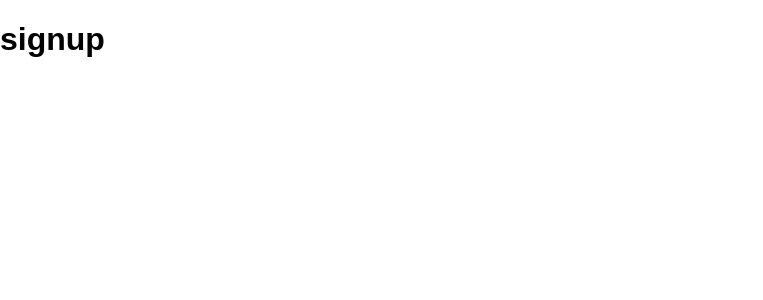
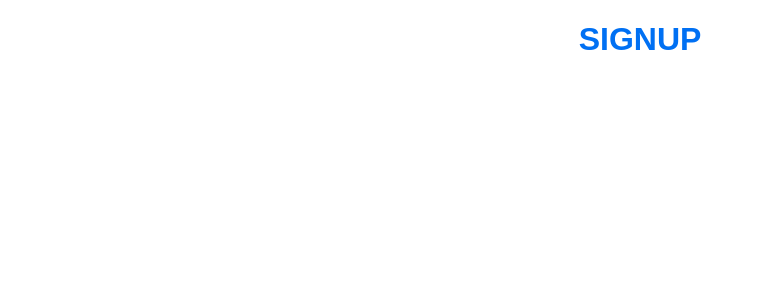
Before and after one commit to nathanielekanem/justCause, a Next.js app: page /signup in a window 1280 px wide. Shown: the top 300 px of the page, without its empty margins (0-763 px from the left). Built offline with nearby package versions, Linux system fonts and the light colour scheme.

Commit message:
signup edits

```diff
--- a/pages/signup.js
+++ b/pages/signup.js
@@ -1,10 +1,13 @@
 // justcause.vercel.app/signup
+
+import globalStyles from '../styles/globals.css'
+import signupStyles from '../styles/Signup.module.css'
 
 function signup() {
   return (
-    <div>
-        <h1>signup</h1>
-    </div>
+      <div className={globalStyles.body}>
+        <h1 className={signupStyles.header}>SIGNUP</h1>
+      </div>
   )
 }
 
--- /dev/null
+++ b/styles/Signup.module.css
@@ -0,0 +1,7 @@
+.header{
+    display: flex;
+    align-items: center;
+    justify-content: center;
+    color: #0070f3;
+    font-size: 2rem;
+}
```
